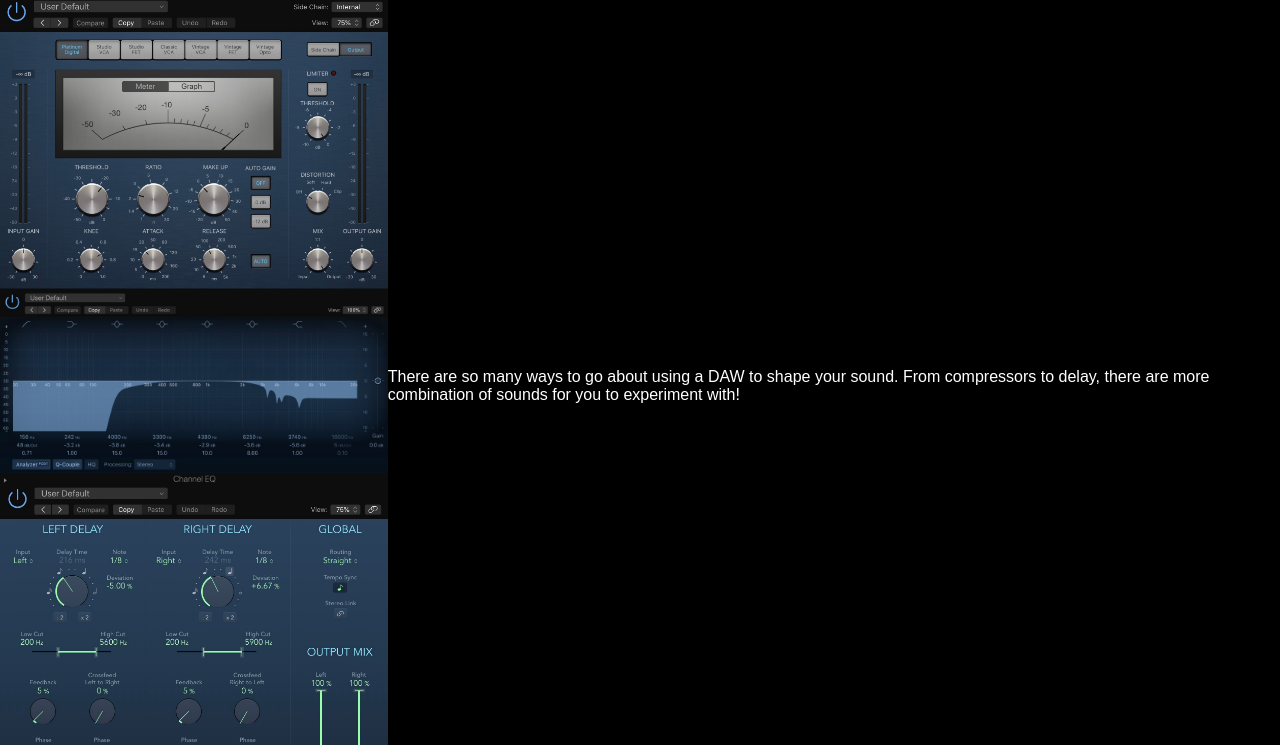
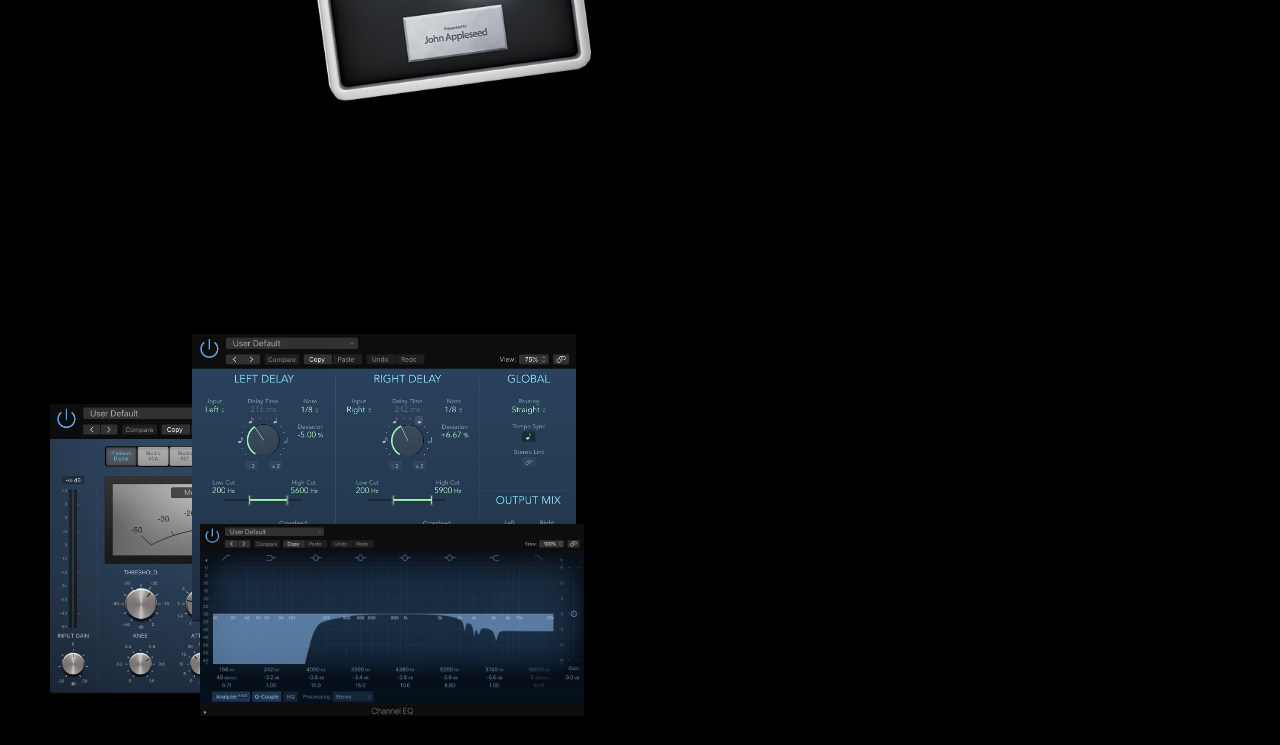
Before and after one commit to jobindnl/MusicProduction, a plain HTML site: page index.html in a window 1280 px wide. Shown: the part 521-1266 px from the top of the page. After the commit the page ends 855 px from the top, so only its background shows below. Drawn offline with Linux system fonts and the light colour scheme.

Commit message:
adds stacked plugin pictures

```diff
--- a/css/style.css
+++ b/css/style.css
@@ -11,6 +11,7 @@
   position: relative;
   animation-name: header;
   animation-duration: 2s;
+  height: 800px;
 }
 
 div h1 {
@@ -35,20 +36,33 @@ div h1 {
   /* justify-content: center; */
 }
 
-.plugin-statement p {
-  height: 400px;
-  width: 100%;
+.picture {
+  width: 40%;
+  height: 40%;
+  /* min-width: 200px; */
 }
 
-.picture{
-  width: 40%;
-  min-width: 200px;
+.picture * {
+  position: absolute;
+  width: 30%;
+  margin-left: 15vw;
+}
 
+.picture *:nth-child(1){
+  margin-top: 70px;
+  margin-left: 50px;
+}
+
+.picture *:nth-child(2){
+  margin-left: 200px;
+  margin-top: 190px;
+  z-index: 1;
 }
 
 #title {
   margin-right: 20px;
   width: 30%;
+  font-size: 1.3vw;
 }
 
 nav {
--- a/index.html
+++ b/index.html
@@ -28,9 +28,6 @@
                 <img src="img/EQ.jpg" alt="">
                 <img src="img/Delay.jpg" alt="">
             </div>
-            <div class="plugin-statement">
-                There are so many ways to go about using a DAW to shape your sound. From compressors to delay, there are more combination of sounds for you to experiment with!
-            </div>
         </div>
     </main>
 </body>
```
